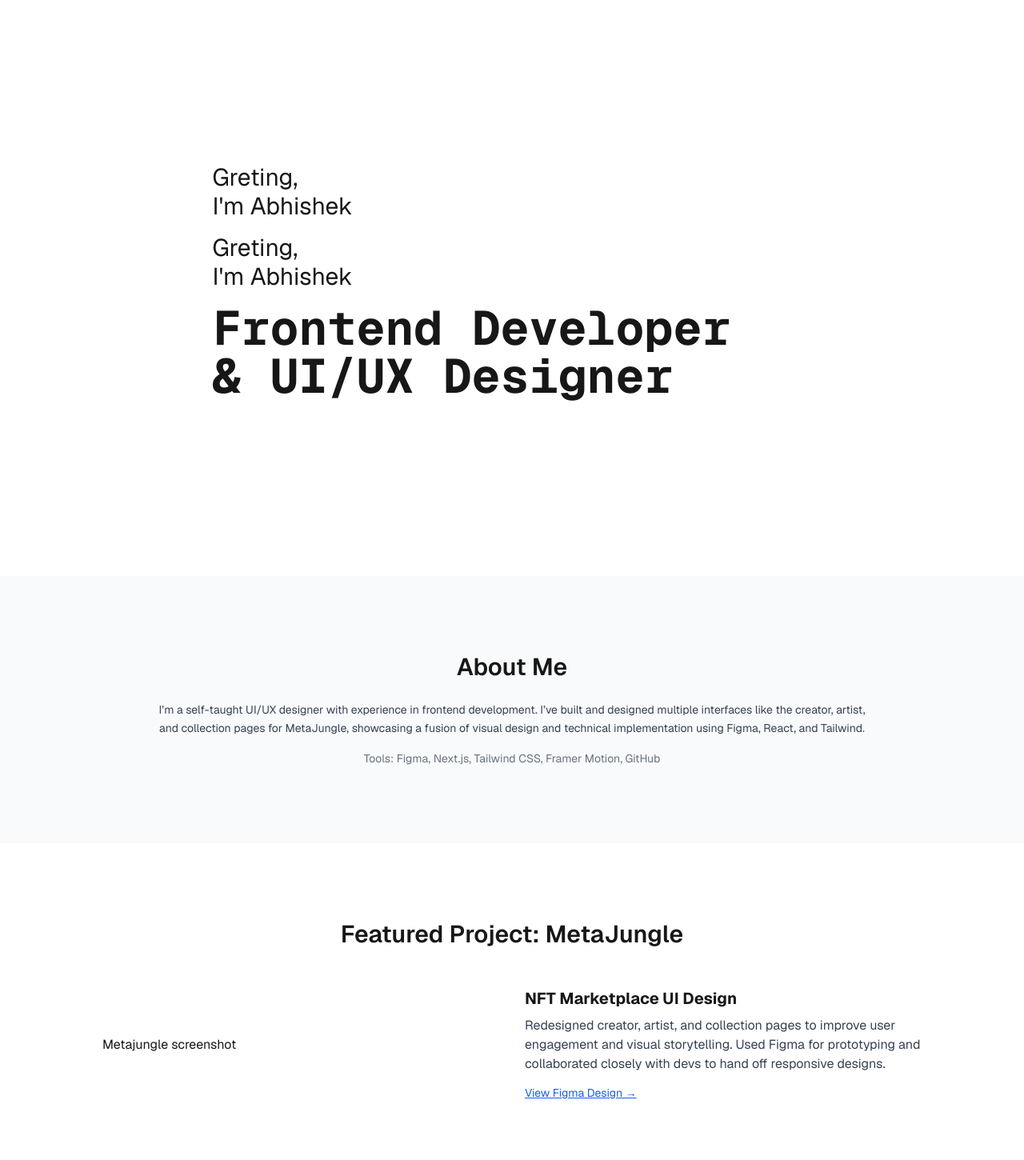
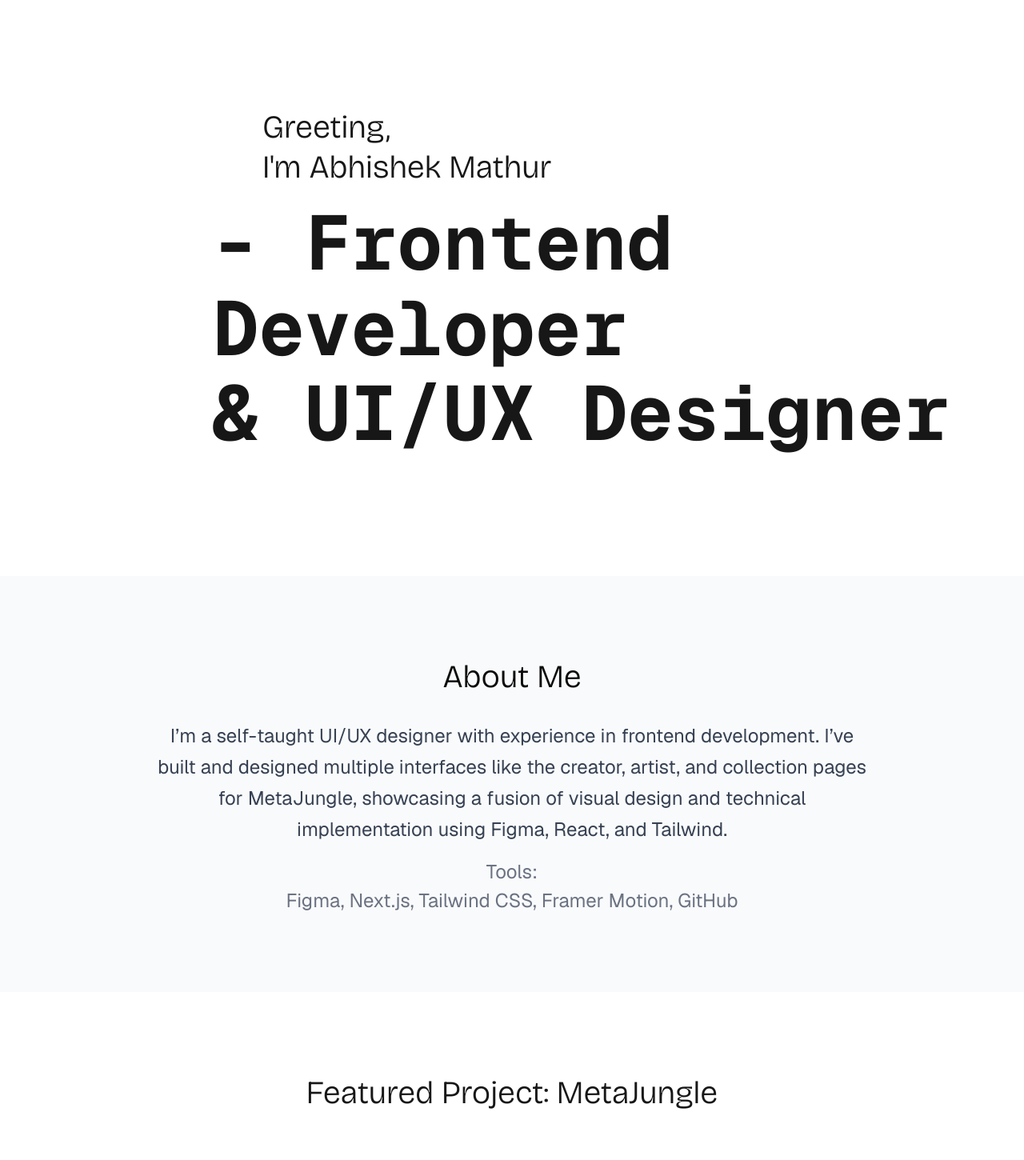
Before and after one commit to abhishekmathur47/portfolio, a Next.js app: page / in a window 1280 px wide. Shown: the part 140-1590 px from the top of the page at 80% size. Built offline with nearby package versions, Linux system fonts and the light colour scheme.

Commit message:
Updated About and Work section

```diff
--- a/app/globals.css
+++ b/app/globals.css
@@ -15,6 +15,7 @@
   --color-foreground: var(--foreground);
   --font-sans: var(--font-geist-sans);
   --font-mono: var(--font-geist-mono);
+  --font-bricolage: var(--font-bricolage);
 }
 
 @media (prefers-color-scheme: dark) {
--- a/app/layout.js
+++ b/app/layout.js
@@ -14,6 +14,7 @@ const geistMono = Geist_Mono({
 const bricolage = Bricolage_Grotesque({
   subsets: ["latin"],
   variable: "--font-bricolage",
+  weight:"300",
   display: "swap",
 });
 
@@ -26,7 +27,7 @@ export default function RootLayout({ children }) {
   return (
     <html lang="en">
       <body
-        className={`${bricolage.variable} ${geistSans.variable} ${geistMono.variable} font-bricolage antialiased`}
+        className={`${bricolage.variable} ${geistSans.variable} ${geistMono.variable} antialiased`}
 
       >
         {children}
--- a/app/page.js
+++ b/app/page.js
@@ -15,9 +15,8 @@ export default function Portfolio() {
 
       {/* Hero Section */}
       <section className="min-h-screen flex flex-col justify-center items-left text-center px-4 pt-20" id="hero">
-        <h1 className="text-lg md:text-3xl font-grotesque text-left  ml-[20%] mb-4">Greting,<br />I'm Abhishek</h1>
-        <h1 className="text-lg md:text-3xl font-sans text-left  ml-[20%] mb-4">Greting,<br />I'm Abhishek</h1>
-        <h2 className="text-4xl md:text-6xl font-mono text-left font-bold ml-[20%] mb-4">Frontend Developer<br />& UI/UX Designer</h2>
+        <h1 className="text-lg md:text-[2.5rem] font-bricolage leading-tight text-left  ml-[25%] mb-4">Greeting,<br />I'm Abhishek Mathur</h1>
+        <h2 className="text-4xl md:text-[6rem] font-mono text-left font-bold ml-[20%] mb-4">- Frontend Developer<br />& UI/UX Designer</h2>
         {/* <p className="text-lg md:text-xl text-gray-600 max-w-xl">Bringing intuitive design and responsive code together to build seamless digital experiences.</p> */}
         {/* <a href="#work" className="mt-6 inline-block bg-black text-white px-6 py-3 rounded-full hover:bg-gray-800">View My Work</a> */}
       </section>
@@ -25,16 +24,16 @@ export default function Portfolio() {
       {/* About Section */}
       <section className="py-24 px-4 bg-gray-50" id="about">
         <div className="max-w-4xl mx-auto text-center">
-          <h3 className="text-3xl font-semibold mb-6">About Me</h3>
-          <p className="text-sm text-gray-700 leading-relaxed">I’m a self-taught UI/UX designer with experience in frontend development. I’ve built and designed multiple interfaces like the creator, artist, and collection pages for MetaJungle, showcasing a fusion of visual design and technical implementation using Figma, React, and Tailwind.</p>
-          <p className="mt-4 text-sm text-gray-500">Tools: Figma, Next.js, Tailwind CSS, Framer Motion, GitHub</p>
+          <h3 className="text-[2.5rem] font-semibold font-bricolage text-[#0a0a0a] mb-6">About Me</h3>
+          <p className="text-[1.5rem] text-gray-700 leading-relaxed">I’m a self-taught UI/UX designer with experience in frontend development. I’ve built and designed multiple interfaces like the creator, artist, and collection pages for MetaJungle, showcasing a fusion of visual design and technical implementation using Figma, React, and Tailwind.</p>
+          <p className="mt-4 text-[1.5rem] text-gray-500">Tools:<br /> Figma, Next.js, Tailwind CSS, Framer Motion, GitHub</p>
         </div>
       </section>
 
       {/* Work Section */}
       <section className="py-24 px-4" id="work">
         <div className="max-w-5xl mx-auto">
-          <h3 className="text-3xl font-semibold text-center mb-12">Featured Project: MetaJungle</h3>
+          <h3 className="text-[2.5rem] font-semibold font-bricolage text-center mb-12">Featured Project: MetaJungle</h3>
           <div className="grid md:grid-cols-2 gap-8 items-center">
             <div><p>Metajungle screenshot</p>
               {/* <Image
@@ -46,12 +45,12 @@ export default function Portfolio() {
               /> */}
             </div>
             <div>
-              <h4 className="text-xl font-bold mb-2">NFT Marketplace UI Design</h4>
-              <p className="text-gray-700 mb-3">Redesigned creator, artist, and collection pages to improve user engagement and visual storytelling. Used Figma for prototyping and collaborated closely with devs to hand off responsive designs.</p>
+              <h4 className="text-[1.5rem] font-bold mb-2">NFT Marketplace UI Design</h4>
+              <p className="text-[1.5rem] text-gray-500 mb-3">Redesigned creator, artist, and collection pages to improve user engagement and visual storytelling. Used Figma for prototyping and collaborated closely with devs to hand off responsive designs.</p>
               <a
                 href="https://www.figma.com/design/yyiBXpxCaS3sPfF70EKFSb/MetaJungle-2.0"
                 target="_blank"
-                className="text-blue-600 underline text-sm"
+                className="text-blue-600 text-[1.5rem]  underline text-sm"
               >
                 View Figma Design →
               </a>
--- a/package.json
+++ b/package.json
@@ -19,6 +19,7 @@
     "@tailwindcss/postcss": "^4.1.5",
     "eslint": "^9",
     "eslint-config-next": "15.3.1",
+    "prettier": "3.5.3",
     "tailwindcss": "^4.1.5"
   }
 }
--- a/tailwind.config.js
+++ b/tailwind.config.js
@@ -8,7 +8,7 @@ module.exports = {
     theme: {
       extend: {fontFamily: {
         bricolage: ['var(--font-bricolage)', 'sans-serif'],
-        geist: ['var(--font-geist-sans)', 'sans-serif'],
+        sans: ['var(--font-geist-sans)', 'sans-serif'],
         mono: ['var(--font-geist-mono)', 'monospace'],
 
       }
```
Also changed, not shown: 1 other file (tests, documents, lock files or other folders).
